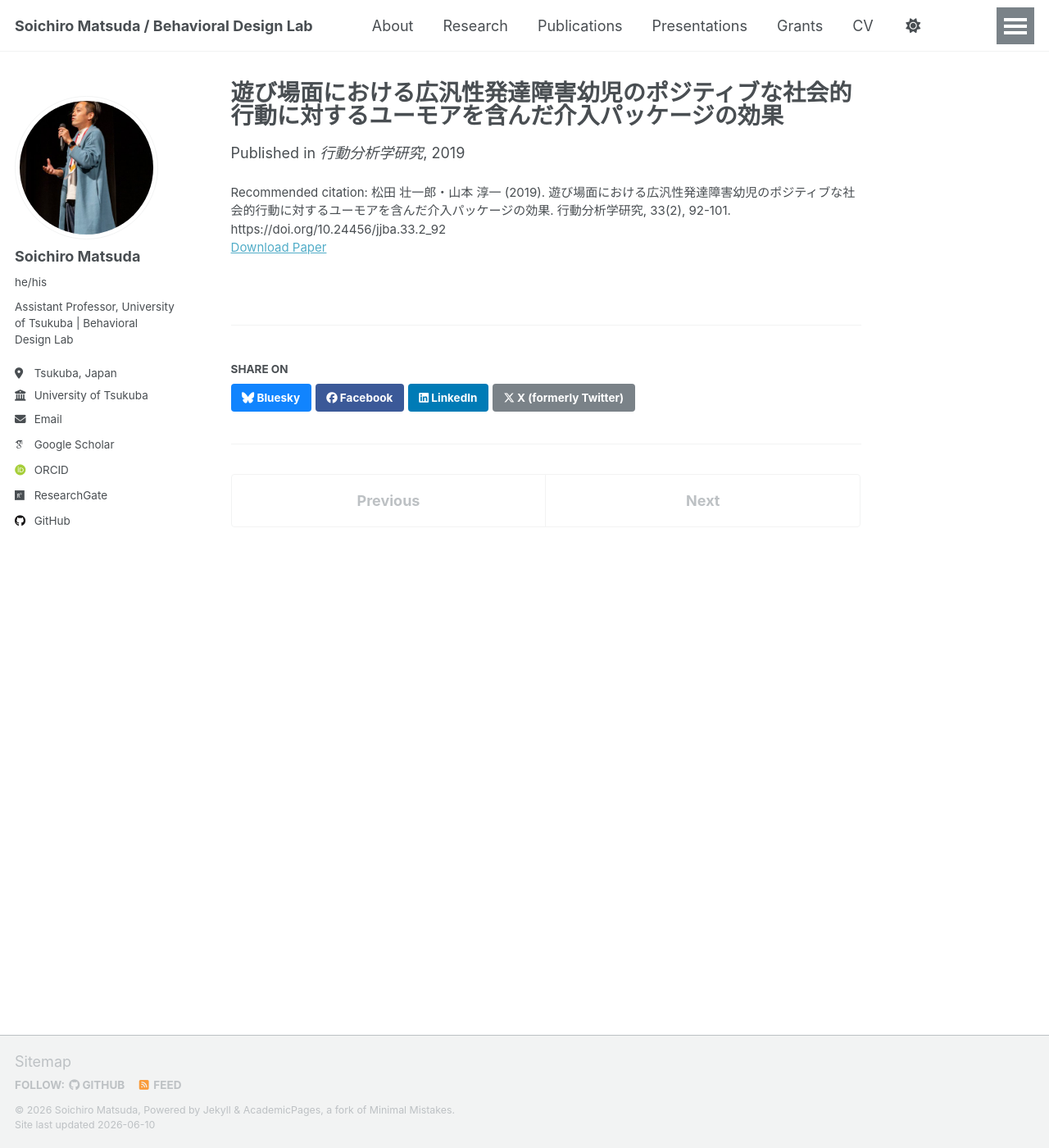
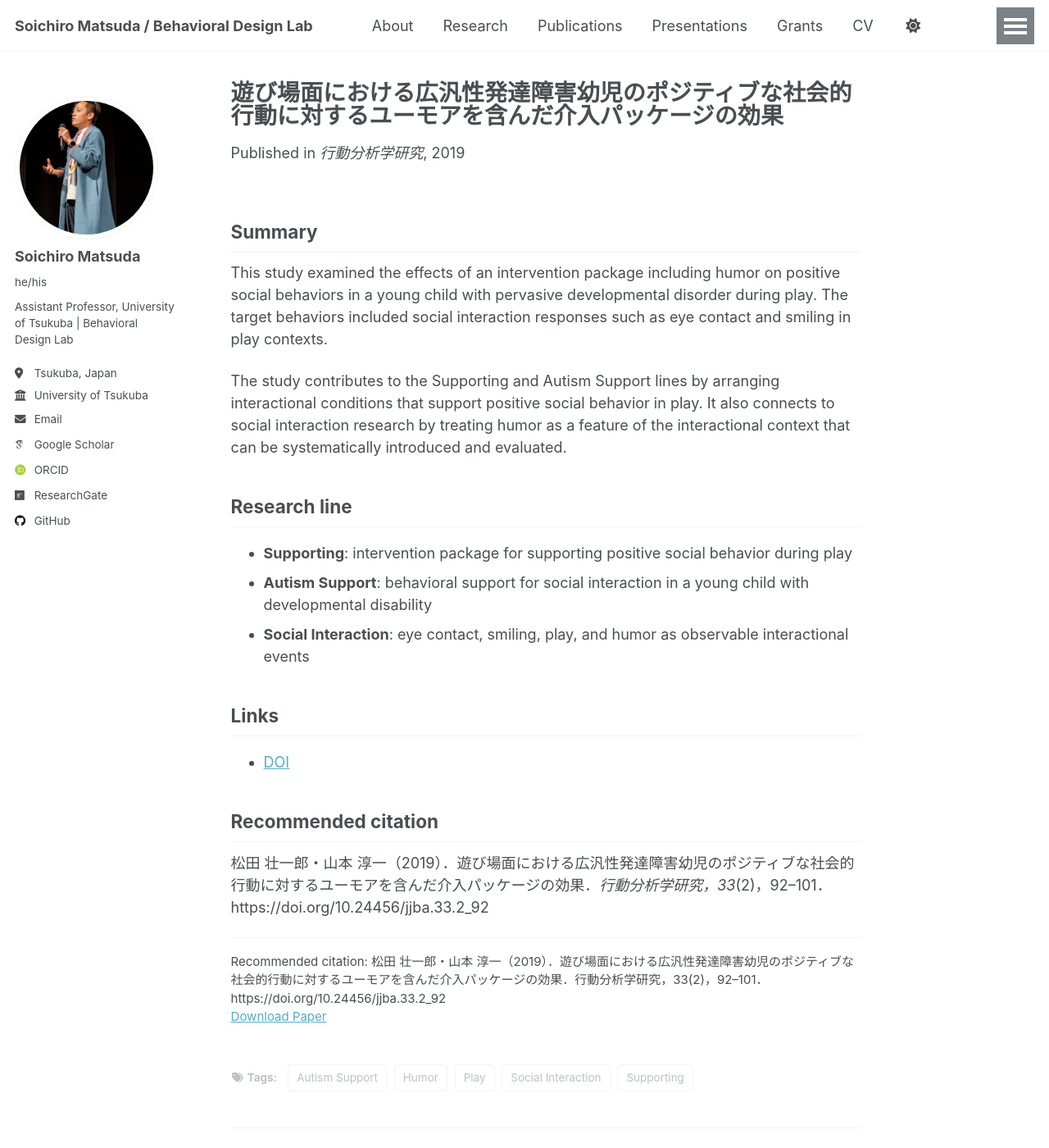
Before and after one commit to BehavioralDesignerMatsuda/BehavioralDesignerMatsuda.github.io, a Jekyll site: the page built from _publications/2019-humor-intervention.md, in a window 1280 px wide and 1400 px high. Shown: the whole window at 82% size. Built offline with Jekyll 4.4.1, drawn with Linux system fonts in a browser that asks for light colours; some web fonts are replaced; a script that is not in the unit is left out.

Commit message:
Update 2019-humor-intervention.md

```diff
--- a/_publications/2019-humor-intervention.md
+++ b/_publications/2019-humor-intervention.md
@@ -1,10 +1,43 @@
 ---
-title: "遊び場面における広汎性発達障害幼児のポジティブな社会的行動に対するユーモアを含んだ介入パッケージの効果"
+title: '遊び場面における広汎性発達障害幼児のポジティブな社会的行動に対するユーモアを含んだ介入パッケージの効果'
 collection: publications
-date: 2019-02-10   # 正確な発行日が分かれば修正してください
-venue: "行動分析学研究"
+date: 2019-02-10
+venue: '行動分析学研究'
 category: domestic
-paperurl: "https://doi.org/10.24456/jjba.33.2_92"
-citation: "松田 壮一郎・山本 淳一 (2019). 遊び場面における広汎性発達障害幼児のポジティブな社会的行動に対するユーモアを含んだ介入パッケージの効果. 行動分析学研究, 33(2), 92-101. https://doi.org/10.24456/jjba.33.2_92"
-excerpt: "本研究は、遊び場面において広汎性発達障害幼児に対し、ユーモアを含んだ介入パッケージを実施し、ポジティブな社会的行動を促進する効果を検討した (in Japanese)."
+
+paperurl: 'https://doi.org/10.24456/jjba.33.2_92'
+doi: 'https://doi.org/10.24456/jjba.33.2_92'
+
+citation: '松田 壮一郎・山本 淳一（2019）．遊び場面における広汎性発達障害幼児のポジティブな社会的行動に対するユーモアを含んだ介入パッケージの効果．行動分析学研究，33(2)，92–101．https://doi.org/10.24456/jjba.33.2_92'
+
+tags:
+
+- Supporting
+- Autism Support
+- Social Interaction
+- Humor
+- Play
+
+## excerpt: ''
 ---
+## Summary
+
+This study examined the effects of an intervention package including humor on positive social behaviors in a young child with pervasive developmental disorder during play. The target behaviors included social interaction responses such as eye contact and smiling in play contexts.
+
+The study contributes to the Supporting and Autism Support lines by arranging interactional conditions that support positive social behavior in play. It also connects to social interaction research by treating humor as a feature of the interactional context that can be systematically introduced and evaluated.
+
+## Research line
+
+- **Supporting**: intervention package for supporting positive social behavior during play
+- **Autism Support**: behavioral support for social interaction in a young child with developmental disability
+- **Social Interaction**: eye contact, smiling, play, and humor as observable interactional events
+
+## Links
+
+* [DOI](https://doi.org/10.24456/jjba.33.2_92)
+
+## Recommended citation
+
+松田 壮一郎・山本 淳一（2019）．遊び場面における広汎性発達障害幼児のポジティブな社会的行動に対するユーモアを含んだ介入パッケージの効果．*行動分析学研究，33*(2)，92–101．https://doi.org/10.24456/jjba.33.2_92
+
+---
```
